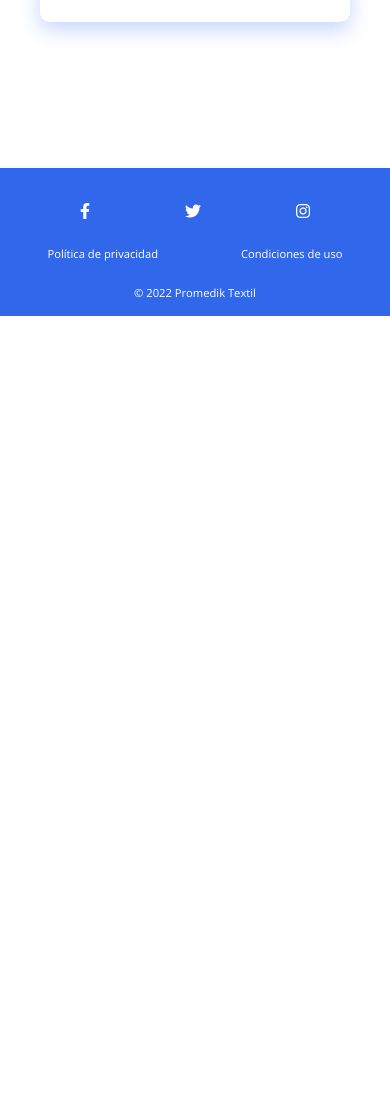
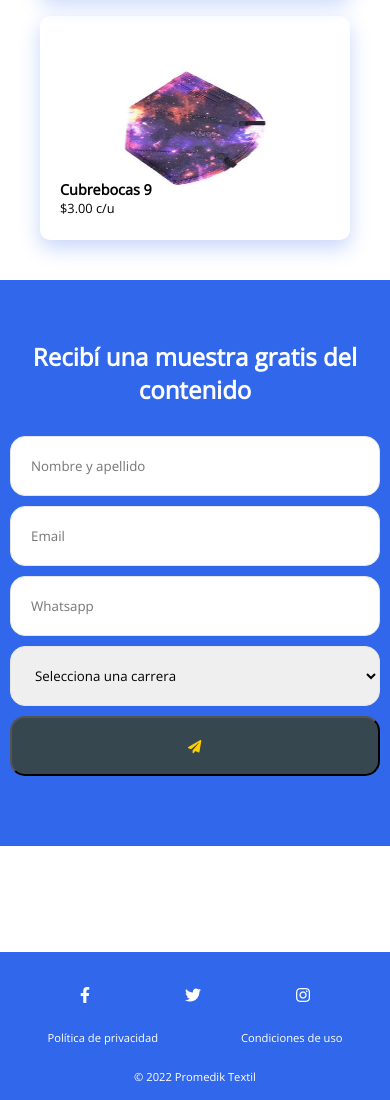
Before and after one commit to erickbarcenas/prod_limpieza, a PHP site: page / in a window 390 px wide. Shown: the part 2480-3580 px from the top of the page. Before the commit the page ends 2796 px from the top, so only its background shows below. Run offline with PHP 8.4, Linux system fonts and the light colour scheme; some libraries are stand-ins or nearby versions.

Commit message:
[CONTACT] form template

```diff
--- a/index.html
+++ b/index.html
@@ -7,8 +7,7 @@
 
   <link rel="preconnect" href="https://fonts.googleapis.com" />
   <link rel="preconnect" href="https://fonts.gstatic.com" crossorigin />
-    <!-- Font awesome 5 -->
-    <link rel="stylesheet" href="https://cdnjs.cloudflare.com/ajax/libs/font-awesome/5.14.0/css/all.min.css" integrity="sha512-1PKOgIY59xJ8Co8+NE6FZ+LOAZKjy+KY8iq0G4B3CyeY6wYHN3yt9PW0XpSriVlkMXe40PTKnXrLnZ9+fkDaog==" crossorigin="anonymous" />
+  <link rel="stylesheet" href="https://cdnjs.cloudflare.com/ajax/libs/font-awesome/5.14.0/css/all.min.css" integrity="sha512-1PKOgIY59xJ8Co8+NE6FZ+LOAZKjy+KY8iq0G4B3CyeY6wYHN3yt9PW0XpSriVlkMXe40PTKnXrLnZ9+fkDaog==" crossorigin="anonymous" />
   <link
     href="https://fonts.googleapis.com/css2?family=Red+Hat+Display:wght@500;600;700;900&display=swap"
     rel="stylesheet"
@@ -45,10 +44,10 @@
     </div>
     <div class="menu">
         <ul>
-          <li><a href="#">Inicio</a></li>
+          <li><a href="index.html">Inicio</a></li>
           <li><a href="#">Productos</a></li>
-          <li><a href="#">Nosotros</a></li>
-          <li><a href="#">Contacto</a></li>
+          <li><a href="nosotros.html">Nosotros</a></li>
+          <li><a href="contacto.html">Contacto</a></li>
         </ul>
     </div>
 
@@ -57,64 +56,61 @@
     <div class="shopping_cart">
       <img src="./static/imgs/resources/shopping_cart.png" alt="shopping_cart">
     </div>
-    <!--<ul class="nav_ul">
-      <li><a href="nosotros.html">Nosotros</a></li>
-    </ul>-->
-
   </nav>
 
 
   <!---->
 
-  <div class="input__group">
-    <input type="search"
-    id="searchbox"
-    class="form__search"
-    style="width:60%;"
-    placeholder="Buscar">
 
-    <div class="input-group-append">
-      <button class="btn__search"
-        onclick="seach_product()"
-      >
-        <i class="fa fa-search"></i>
-      </button>
-    </div>
-  </div>
 
   <!---->
 
   <!-- MAIN -->
   <main class='main__container mt-2'>
 
-    <!--<section class="container__carousel">
+
+
+
+    <section class="container__carousel">
       <div id="carousel">
         <img name="slider" width="500" height="250">
       </div>
-    </section>-->
+    </section>
 
+<!--
     <section class="list_horizontal_container">
       <ul class="render__items">
         <li class="chip">
-          example 1
+          Todo
         </li>
         <li class="chip">
-          example 2
+          Cubrebocas
         </li>
         <li class="chip">
-          example 3
-        </li>
-        <li class="chip">
-          example 4
-        </li>
-        <li class="chip">
-          example 3
-        </li>
-        <li class="chip">
-          example 4
+          Batas
         </li>
       </ul>
     </section>
+-->
+
+    <div class="input__group">
+      <input type="search"
+      id="searchbox"
+      class="form__search"
+      style="width:60%;"
+      placeholder="Buscar">
+
+      <div class="input-group-append">
+        <button class="btn__search"
+          onclick="seach_product()"
+        >
+          <i class="fa fa-search"></i>
+        </button>
+      </div>
+    </div>
+
+
+
 
     <section class="container__cards">
       <div class="card" style="background-image: url('./static/imgs/productos/cubrebocas1.jpg');">
@@ -184,6 +180,37 @@
       </div>
     </section>
 
+
+    <div class="row_contacto">
+      <div class="horizontal-form" id="horizontal-form">
+        <h2 class="text-centered text-white">Recibí una muestra gratis del contenido</h2>
+        <p class="copy text-centered text-white">
+
+        </p><div class="container">
+          <div><div class="info-block"></div>
+          <form action="#" class="contact-form form__contact responsive">
+            <div class="input-group">
+              <input type="text" name="name" value="" class="form-input" placeholder="Nombre y apellido"></div>
+              <div class="input-group">
+                <input type="email" name="email" value="" class="form-input" placeholder="Email">
+              </div>
+              <div class="input-group">
+                <input type="text" name="phone" value="" class="form-input" placeholder="Whatsapp">
+              </div>
+              <div class="input-group">
+                <select name="course" class="form-input" type="text">
+                  <option selected="" value="">Selecciona una carrera</option>
+                  <option value="mkt">Marketing Digital</option>
+                  <option value="prog">Programación</option>
+                  <option value="coach">Coaching</option>
+                </select>
+              </div>
+              <button type="submit" class="form-last-idx-ar-btn btn-send w100">
+                <svg aria-hidden="true" focusable="false" data-prefix="fas" data-icon="paper-plane" class="svg-inline--fa fa-paper-plane fa-w-16 " role="img" xmlns="http://www.w3.org/2000/svg" viewBox="0 0 512 512">
+                  <path fill="currentColor" d="M476 3.2L12.5 270.6c-18.1 10.4-15.8 35.6 2.2 43.2L121 358.4l287.3-253.2c5.5-4.9 13.3 2.6 8.6 8.3L176 407v80.5c0 23.6 28.5 32.9 42.5 15.8L282 426l124.6 52.2c14.2 6 30.4-2.9 33-18.2l72-432C515 7.8 493.3-6.8 476 3.2z"></path></svg></button></form></div></div></div>
+
+    </div>
+
       <!-- FOOTER -->
     <div data-sal="fade" class="sticky-cta sal-animate" data-sal-delay="1000" id="modal__index">
       <div class="cta-container">
@@ -224,9 +251,7 @@
       </div>
 
 
-
     </footer>
-
   </main>
   <script type="text/javascript" src="static/js/app.js"></script>
 </body>
--- a/static/css/medias.css
+++ b/static/css/medias.css
@@ -15,7 +15,7 @@
     }
 
     nav{
-        margin: 2rem auto 0 auto;
+        margin: 0rem auto 0 auto;
     }
 
     .social__icons {
@@ -24,6 +24,10 @@
 
     .policies {
         margin: auto 16rem;
+    }
+
+    #carousel {
+        margin-top: 8rem;
     }
 }
 
--- a/static/css/style.css
+++ b/static/css/style.css
@@ -45,6 +45,13 @@ a{
    *          🔰 HEADER
 
   ==================================== **/
+
+
+
+/*------------------------*/
+
+
+
 .hero{
     /*display: inline-flex;*/
     width: 100%;
@@ -74,6 +81,11 @@ nav {
     justify-content: center;
     align-items: center;
     text-align: center;
+    position: fixed;
+    z-index: 1000;
+    background: rgba(255,255,255,.8);
+    -webkit-backdrop-filter: blur(1.5rem) saturate(200%);
+    backdrop-filter: blur(1.5rem) saturate(200%);
 }
 
 .nav_ul {
@@ -103,11 +115,15 @@ header nav a{
     border-radius: 10px;
     overflow: hidden;
     padding: 0.5rem;
+    margin-top: 8rem;
+
 }
 
 #carousel > img {
     width: 100%;
-    /*border-radius: 10px 10px 0 0;*/
+    border-radius:  1.25rem;
+    box-shadow: 0 0 .5rem #d3d3d3;
+    object-fit: cover;
 }
 
 /** ====================================
@@ -285,6 +301,7 @@ form {
     display: flex;
     flex-wrap: wrap;
     margin: auto;
+    position: relative;
 }
 
 .main__container .container__cards{
@@ -499,8 +516,9 @@ footer{
     margin: 0;
     overflow: visible;
     position: relative;
-    z-index:2;
+    z-index: 20000000;
   }
+
   .burger-menu span,
   .burger-menu span:before,
   .burger-menu span:after {
@@ -568,7 +586,10 @@ footer{
     visibility: visible;
     opacity: 1;
     padding-top:100px;
-    background:#3971ff;
+    background: #3971ff;
+    z-index: 10000;
+    height: 100vh;
+
   }
 
   .menu li{
@@ -581,3 +602,58 @@ footer{
     margin-bottom:30px;
     text-decoration:none;
   }
+
+/** ====================================
+   *        🔰 Contact
+
+  ==================================== **/
+.form__contact {
+    width: 100%;
+}
+
+.text-centered {
+    text-align: center;
+    color: #fff;
+}
+
+.horizontal-form {
+    background: #3167eb;
+    padding: 60px 10px 70px;
+}
+
+.contact-form, .download-program-form {
+    display: block;
+}
+
+
+.contact-form .input-group, .download-program-form .input-group {
+    width: 100%;
+    margin-bottom: 10px;
+    position: relative;
+}
+
+.contact-form .input-group .form-input, .download-program-form .input-group .form-input {
+    height: 60px;
+    width: 100%;
+    border-radius: 15px;
+    padding: 0 20px;
+    border: 1px solid #e6e6e6;
+    box-sizing: border-box;
+}
+
+.btn-send {
+    width: 100%;
+    border-radius: 15px;
+    padding: 10px;
+    color: #ffcd00;
+    background: #37474f;
+    height: 60px;
+}
+
+.svg-inline--fa {
+    display: inline-block;
+    font-size: inherit;
+    height: 1em;
+    overflow: visible;
+    vertical-align: -0.125em;
+}
--- a/static/js/app.js
+++ b/static/js/app.js
@@ -1,15 +1,15 @@
 /** ====================================
 *  🔰 Index - Carousel
   ==================================== **/
-/*
+
 window.addEventListener('load', ()=>{
     console.log("init carousel");
     let idx_imgs = 0;
-    let time = 1000;
+    let time = 5000;
 
-    let img_1 = 'static/imgs/productos/cubrebocas1.jpg';
-    let img_2 = 'static/imgs/productos/cubrebocas2.jpg';
-    let img_3 = 'static/imgs/productos/cubrebocas3.jpg';
+    let img_1 = 'static/imgs/slider/slider-1.jpeg';
+    let img_2 = 'static/imgs/slider/slider-2.jpeg';
+    let img_3 = 'static/imgs/slider/slider-3.jpeg';
 
     let imgs = [img_1, img_2, img_3];
 
@@ -24,7 +24,7 @@ window.addEventListener('load', ()=>{
 
     setInterval(change_img, time);
 })
-*/
+
 
 /** ====================================
 *  🔰 Index - Show Modal: products and whatsapp link
@@ -106,3 +106,163 @@ window.addEventListener('load', ()=>{
        })
     })(i_burger);
   }
+
+
+
+
+
+
+  const headerButtonMenu = document.querySelector('.js-headerButtonMenu')
+const header = document.querySelector('.js-header')
+
+headerButtonMenu.addEventListener('click', () => header.classList.toggle('is-show'))
+
+const headerButtonCart = document.querySelector('.js-headerButtonCart')
+const cartCloseButton = document.querySelector('.js-cartCloseButton')
+const headerCart = document.querySelector('.js-cart')
+
+headerButtonCart.addEventListener('click', () => headerCart.classList.add('is-show'))
+cartCloseButton.addEventListener('click', () => headerCart.classList.remove('is-show'))
+
+let navItemsList = [{
+        title: 'products',
+        link: 'products',
+        dropdownItems: [{
+                title: 'sunglasses',
+                link: 'sunglasses',
+            },
+            {
+                title: 'trousers',
+                link: 'trousers',
+            },
+            {
+                title: 'necklace',
+                link: 'necklace',
+            }
+        ]
+    },
+    {
+        title: 'faq\'s',
+        link: 'faqs'
+    },
+    {
+        title: 'contact',
+        link: 'contact',
+        dropdownItems: [{
+                title: 'reach us',
+                link: 'reach-us'
+            },
+
+            {
+                title: 'about us',
+                link: 'about-us'
+            },
+            {
+                title: 'find us',
+                link: 'find-us'
+            }
+        ]
+    }
+]
+
+class NavItem {
+    constructor(title, link, dropdownItems) {
+        this.title = title
+        this.link = link
+        this.dropdownItems = dropdownItems
+    }
+
+    toHTML() {
+        let navItemHTML = `<div class="header__nav-wrapper js-headerNavWrapper"><div class="header__nav__item-wrapper">
+            <a href="/#${this.link}" class="header__nav__item link js-headerNavItem" title="${this.title}">${this.title}</a>`
+
+        if (this.dropdownItems) {
+            navItemHTML += `<button class="header__nav__button js-headerNavButton" type="button">
+                <svg class="icon icon-down">
+                    <use xlink:href="#icon-down"></use>
+                </svg>
+            </button>`
+        }
+        navItemHTML += `</div>`
+
+        if (this.dropdownItems) {
+            navItemHTML += `<div class="header__nav__dropdown">`
+            this.dropdownItems.forEach(dropdownItem => {
+                navItemHTML += `<a class="header__nav__dropdown__item link js-headerNavDropdownItem" href="/#${dropdownItem.link}" title="${dropdownItem.title}">${dropdownItem.title}</a>`
+            })
+            navItemHTML += `</div>`
+        }
+        navItemHTML += `</div>`
+        return navItemHTML
+    }
+}
+
+navItemsList = navItemsList.map(navItem => {
+    return new NavItem(navItem.title, navItem.link, navItem.dropdownItems)
+})
+
+window.addEventListener('DOMContentLoaded', () => navDOM.showNavItems(navItemsList))
+
+class NavDOM {
+
+    showNavItems(navItems) {
+        let navItemsListHTML = navItems.map(navItem => {
+                return navItem.toHTML()
+            })
+            .join('')
+
+        const headerNav = document.querySelector('.js-headerNav')
+        headerNav.innerHTML = navItemsListHTML
+        this.navButtonClickEvents()
+        this.scrollDropdownItems()
+    }
+
+    navButtonClickEvents() {
+        const headerNavButtons = document.querySelectorAll('.js-headerNavButton')
+
+        headerNavButtons.forEach(button => {
+            button.addEventListener('click', () => {
+                button.parentElement.parentElement.classList.toggle('is-show')
+
+                headerNavButtons.forEach(item => {
+                    if (item !== button) {
+                        item.parentElement.parentElement.classList.remove('is-show')
+                    }
+                })
+            })
+        })
+    }
+
+    scrollDropdownItems() {
+        const headerNavDropdownItems = document.querySelectorAll('.js-headerNavDropdownItem')
+
+        headerNavDropdownItems.forEach(item => {
+            item.addEventListener('click', (e => {
+                e.preventDefault()
+
+                const wrapper = document.getElementById(item.closest('.js-headerNavWrapper').querySelector('.js-headerNavItem').getAttribute('href').slice(2))
+                if (!wrapper) {
+                    return true
+                }
+
+                const itemName = item.getAttribute('href').slice(2)
+                const selector = wrapper.querySelector(`[data-name="${ itemName }"]`)
+
+                if (selector)
+                    selector.dispatchEvent(new Event('click'))
+
+                wrapper.scrollIntoView({
+                    behavior: 'smooth'
+                })
+            }))
+        })
+
+        document.querySelectorAll('a[href="/#products"]').forEach(item => {
+            item.addEventListener('click', (e => {
+                document.querySelector('.js-productCategory[data-name="all"]').dispatchEvent(new Event('click'))
+            }))
+        })
+    }
+}
+
+const navDOM = new NavDOM()
```
Also changed, not shown: contacto.html (+27 -0 lines), static/imgs/slider/slider-1.jpeg (added), static/imgs/slider/slider-2.jpeg (added), static/imgs/slider/slider-3.jpeg (added).
